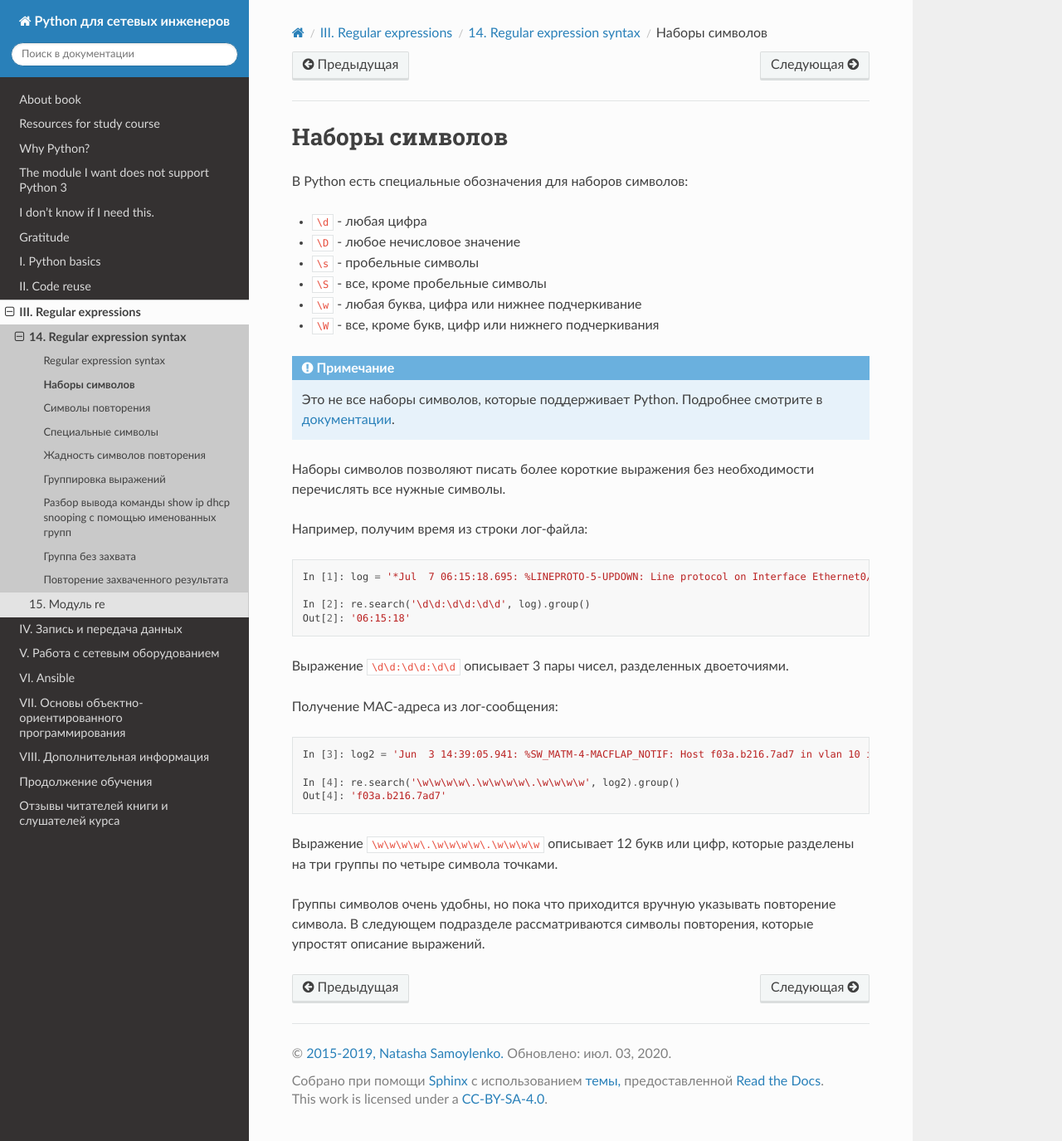
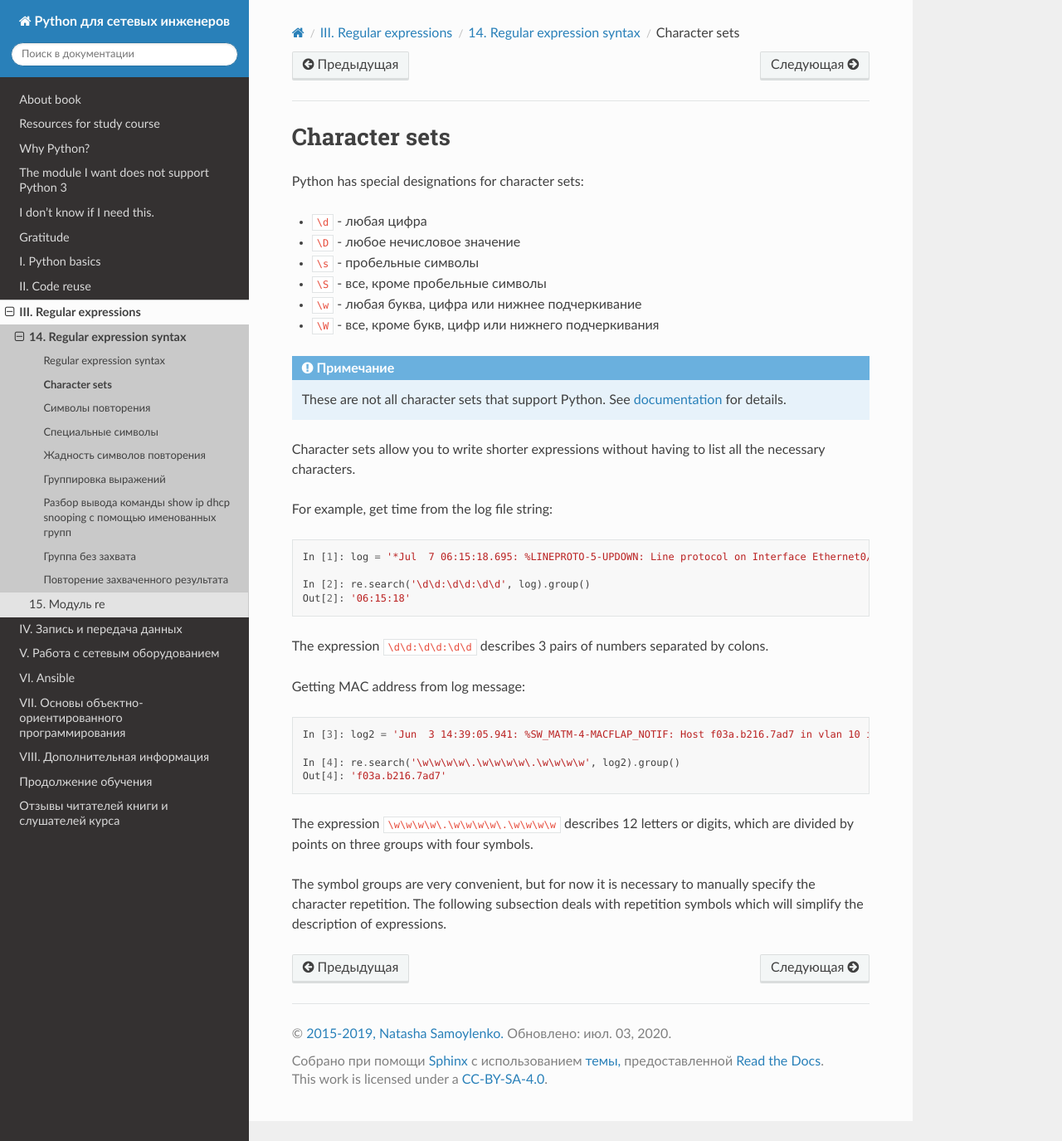
Before and after one commit to Aidar5/nattoeng, a Sphinx documentation site: the page built from docs/source/book/14_regex/2a_spec_sym_sets.rst, in a window 1280 px wide and 1375 px high. Shown: the whole window at 83% size. Built offline with Sphinx 7.4.7 and the Read the Docs theme 2.0.0, drawn with Linux system fonts in a browser that asks for light colours; pages that are not in the unit, such as notebooks, are missing from menus.

Commit message:
Update 2a_spec_sym_sets.rst

```diff
--- a/docs/source/book/14_regex/2a_spec_sym_sets.rst
+++ b/docs/source/book/14_regex/2a_spec_sym_sets.rst
@@ -1,7 +1,7 @@
-Наборы символов
+Character sets
 ---------------
 
-В Python есть специальные обозначения для наборов символов:
+Python has special designations for character sets:
 
 *  ``\d`` - любая цифра
 *  ``\D`` - любое нечисловое значение
@@ -12,14 +12,12 @@
 
 .. note::
 
-    Это не все наборы символов, которые поддерживает Python. Подробнее
-    смотрите в
-    `документации <https://docs.python.org/3/library/re.html>`__.
+    These are not all character sets that support Python. See
+    `documentation <https://docs.python.org/3/library/re.html>`__ for details.
 
-Наборы символов позволяют писать более короткие выражения без
-необходимости перечислять все нужные символы.
+Character sets allow you to write shorter expressions without having to list all the necessary characters.
 
-Например, получим время из строки лог-файла:
+For example, get time from the log file string:
 
 .. code:: python
 
@@ -28,10 +26,9 @@
     In [2]: re.search('\d\d:\d\d:\d\d', log).group()
     Out[2]: '06:15:18'
 
-Выражение ``\d\d:\d\d:\d\d`` описывает 3 пары чисел, разделенных
-двоеточиями.
+The expression ``\d\d:\d\d:\d\d`` describes 3 pairs of numbers separated by colons.
 
-Получение MAC-адреса из лог-сообщения:
+Getting MAC address from log message:
 
 .. code:: python
 
@@ -40,9 +37,6 @@
     In [4]: re.search('\w\w\w\w\.\w\w\w\w\.\w\w\w\w', log2).group()
     Out[4]: 'f03a.b216.7ad7'
 
-Выражение ``\w\w\w\w\.\w\w\w\w\.\w\w\w\w`` описывает 12 букв или цифр,
-которые разделены на три группы по четыре символа точками.
+The expression ``\w\w\w\w\.\w\w\w\w\.\w\w\w\w`` describes 12 letters or digits, which are divided by points on three groups with four symbols.
 
-Группы символов очень удобны, но пока что приходится вручную указывать
-повторение символа. В следующем подразделе рассматриваются символы
-повторения, которые упростят описание выражений.
+The symbol groups are very convenient, but for now it is necessary to manually specify the character repetition. The following subsection deals with repetition symbols which will simplify the description of expressions.
```
